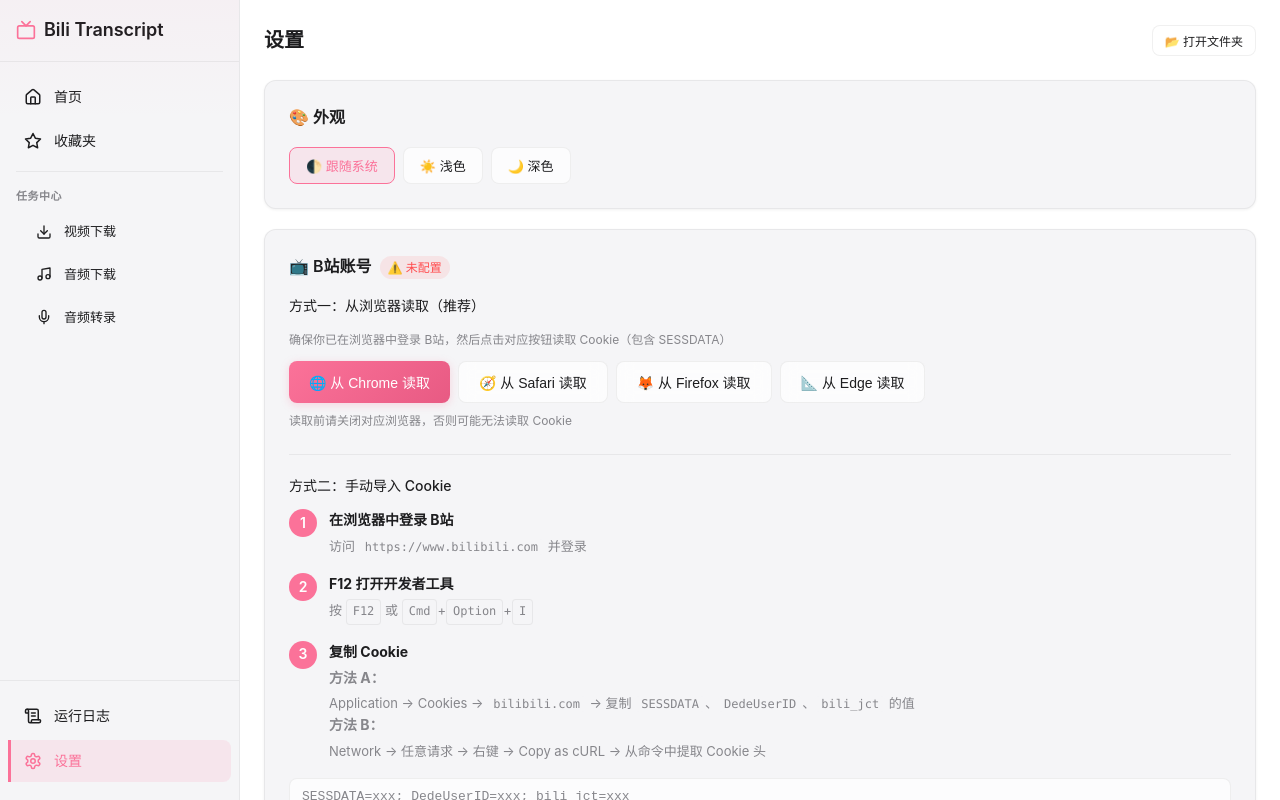
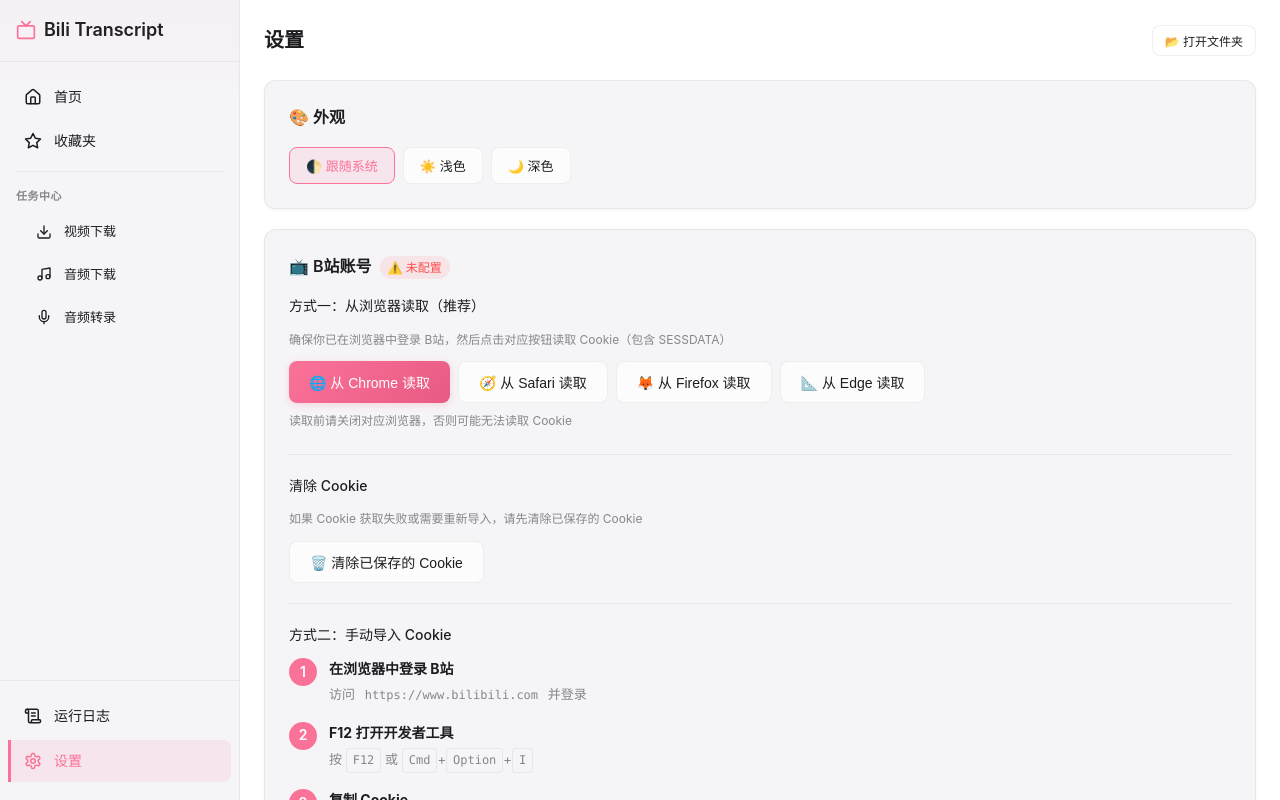
Before and after one commit to Nanami016/bilibili-transcript-app, a React (Vite) app: page /settings in a window 1280 px wide. Built offline with nearby package versions, Linux system fonts and the light colour scheme.

Commit message:
feat: 添加清除 Cookie 功能
- 设置页面新增「清除已保存的 Cookie」按钮
- 新增 clear_cookie Tauri 命令
- Cookie 存储位置: ~/.bilibili-transcript/config.toml

```diff
--- a/src/lib/tauri.ts
+++ b/src/lib/tauri.ts
@@ -32,6 +32,7 @@
 export const getCookieStatus = () => invoke("get_cookie_status");
 export const importCookieFromBrowser = (browser: string) =>
   invoke("import_cookie_from_browser", { browser });
+export const clearCookie = () => invoke<string>("clear_cookie");
 
 // 日志相关
 export const getRunLogs = () => invoke("get_run_logs");
--- a/src/pages/Settings.tsx
+++ b/src/pages/Settings.tsx
@@ -1,5 +1,5 @@
 import { useState, useEffect, useRef } from "react";
-import { getConfig, updateConfig, importCookie, importCookieFromBrowser, getCookieStatus, testWhisperConnection, testAiSummaryConnection, openFolder, getAppDataDir } from "../lib/tauri";
+import { getConfig, updateConfig, importCookie, importCookieFromBrowser, getCookieStatus, clearCookie, testWhisperConnection, testAiSummaryConnection, openFolder, getAppDataDir } from "../lib/tauri";
 import { useTheme } from "../components/Layout";
 
 function Settings() {
@@ -120,6 +120,17 @@
     }
   };
 
+  const handleClearCookie = async () => {
+    try {
+      const result = await clearCookie();
+      setCookieStatus(false);
+      setToast({ message: result, type: "success" });
+      await loadConfig();
+    } catch (error) {
+      setToast({ message: "清除失败: " + String(error), type: "error" });
+    }
+  };
+
   const updateField = (section: string, field: string, value: any) => {
     setConfig((prev: any) => ({
       ...prev,
@@ -218,6 +229,18 @@
           <p className="form-hint" style={{ marginTop: 8 }}>
             读取前请关闭对应浏览器，否则可能无法读取 Cookie
           </p>
+        </div>
+
+        <hr className="settings-divider" />
+
+        <div>
+          <h4 className="settings-subtitle">清除 Cookie</h4>
+          <p className="form-hint" style={{ marginBottom: 12 }}>
+            如果 Cookie 获取失败或需要重新导入，请先清除已保存的 Cookie
+          </p>
+          <button className="btn btn-secondary" onClick={handleClearCookie}>
+            🗑️ 清除已保存的 Cookie
+          </button>
         </div>
 
         <hr className="settings-divider" />
```
Also changed, not shown: 2 other files (tests, documents, lock files or other folders).
